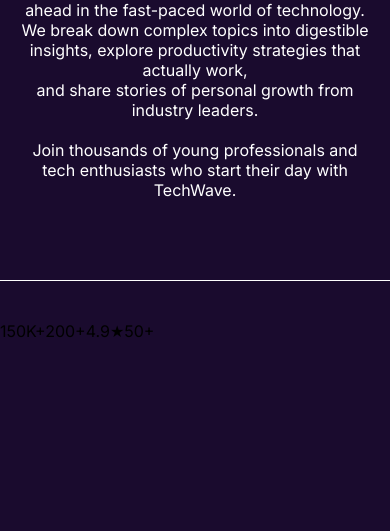
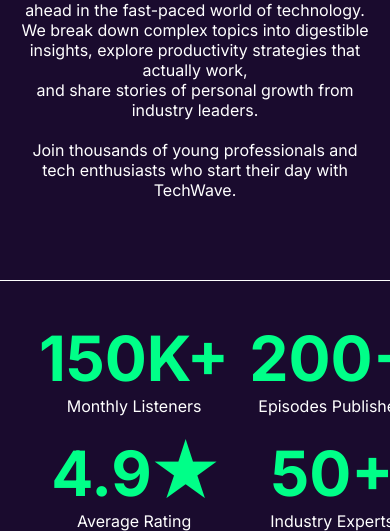
Before and after one commit to arnobpaul46/assignment-two, a plain HTML site: page index.html in a window 390 px wide. Shown: the part 629-1160 px from the top of the page. Before the commit the page ends 982 px from the top, so only its background shows below. Drawn offline with Linux system fonts and the light colour scheme.

Commit message:
rating  section done dekstop version  and responsive also done

```diff
--- a/index.html
+++ b/index.html
@@ -46,22 +46,34 @@
     <section class="about">
         <h1>About the Podcast</h1>
         <p>TechWave is your go-to podcast for staying ahead in the fast-paced world of technology. <br>
-            We break down complex topics into digestible insights, explore productivity strategies that actually work, <br>
+            We break down complex topics into digestible insights, explore productivity strategies that actually work,
+            <br>
             and share stories of personal growth from industry leaders.
             <br>
             <br>
-            <span>Join thousands of young professionals and tech enthusiasts who start their day with TechWave.</span></p>
+            <span>Join thousands of young professionals and tech enthusiasts who start their day with TechWave.</span>
+        </p>
     </section>
     <section class="rating">
-        <table>
-            <th>
-                <tr>150K+</tr>
-                <tr>200+</tr>
-                <tr>4.9★</tr>
-                <tr>50+</tr>
-            </th>
-        </table>
+        <div class="rating-box">
+            <h2>150K+</h2>
+            <p>Monthly Listeners</p>
+        </div>
+        <div class="rating-box">
+            <h2>200+</h2>
+            <p>Episodes Published</p>
+        </div>
+        <div class="rating-box">
+            <h2>4.9★</h2>
+            <p>Average Rating</p>
+        </div>
+        <div class="rating-box">
+            <h2>50+</h2>
+            <p>Industry Experts</p>
+        </div>
     </section>
+
+
 </body>
 
 </html>
--- a/style.css
+++ b/style.css
@@ -169,6 +169,28 @@
     font-weight: 400;
 }
 
+/* rating section */
+.rating{
+  width: 80%;
+  margin: 0 auto;
+  display: grid;
+  grid-template-columns: repeat(4, 1fr);
+  text-align: center;
+  gap: 20px;
+}
+
+.rating-box h2{
+  font-size: 3.9rem;
+  font-weight: 700;
+  color: rgba(0, 255, 136, 1);
+}
+
+.rating-box p{
+  font-size: 1rem;
+  color: rgba(255, 255, 255, 1);
+  /* text-align: center; */
+}
+
 
 
 /* for responsive */
@@ -223,7 +245,10 @@
     .about p{
     width: 90%;
     }
-
+ /* rating */
+    .rating{
+    grid-template-columns: repeat(2, 1fr);
+    }
 
 
 }
```
